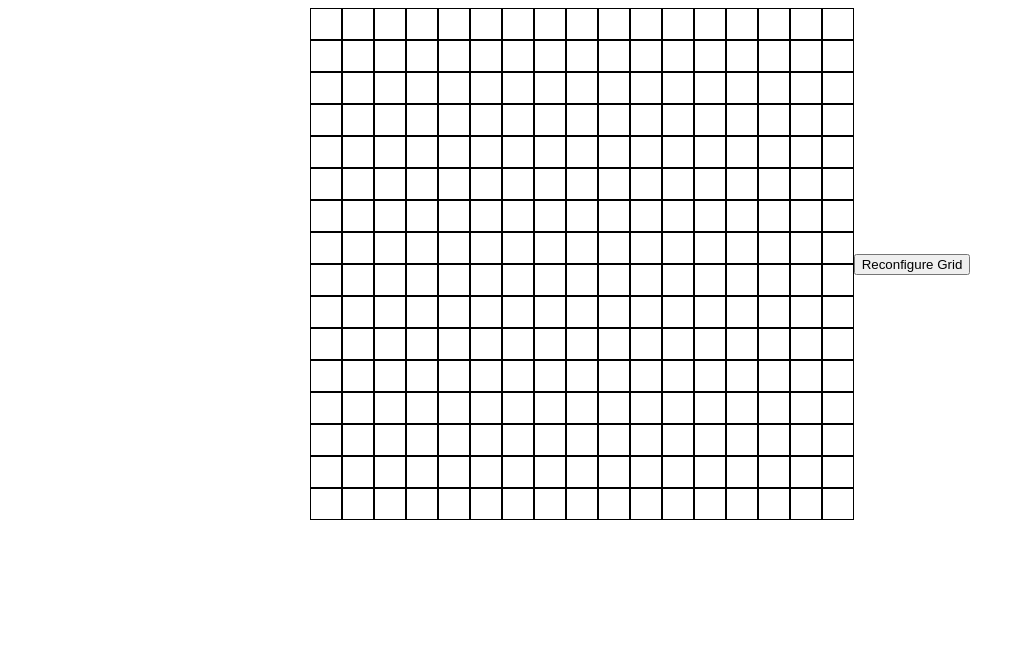
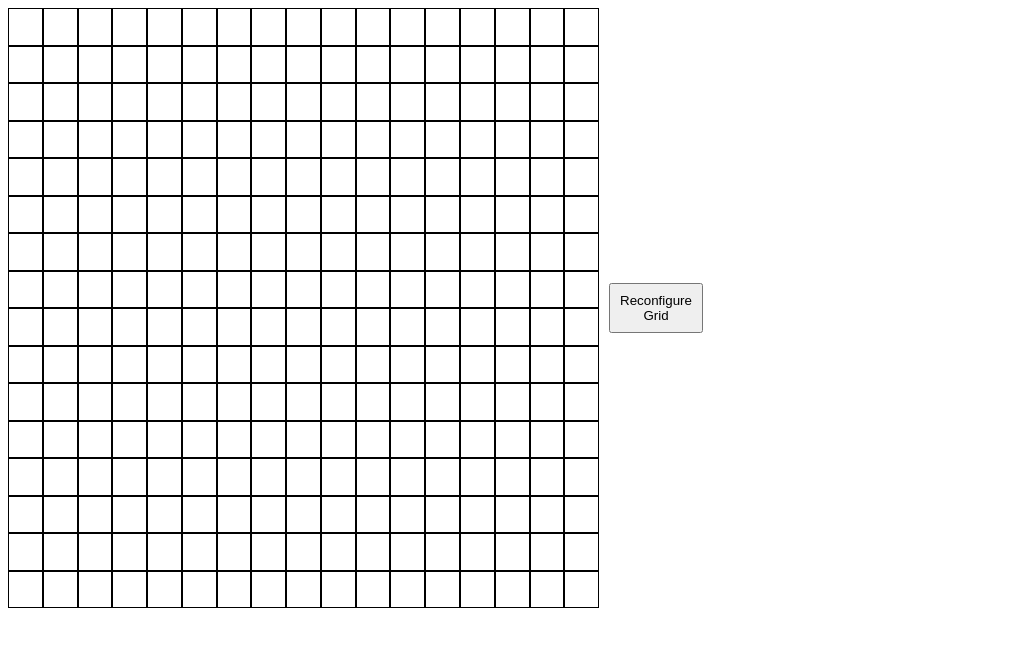
Before and after one commit to fatirali/Etch-a-Sketch, a plain HTML site: page index.html in a window 1280 px wide. Shown: the whole page, without its empty margins (0-1025 px from the left). Drawn offline with Linux system fonts and the light colour scheme.

Commit message:
Program complete. Resizing grid and hovering works well. The square are not exactly squares, but the naked eye cannot tell. Could not place button on the top, should have started laying out the sketch in the beginning and mapped out what html structure was required

```diff
--- a/etch.js
+++ b/etch.js
@@ -35,13 +35,16 @@ document.getElementById("body").appendChild(recon);
 // Change values of above container and box creators, i & j to input value
 // width and height of the body container should remain the same.. Use
 //               document.getElementById('div').setAttribute("style","width:500px");
-
+// Add in hover feature for all
 
 var reconBtn = document.querySelector("button");
 reconBtn.addEventListener("click", function () {
-
-  var gridSize = Number(prompt("How many number of grid square would you like per side(maximum 100)"));
-  console.log(typeof gridSize)
+  var gridSize = Number(
+    prompt(
+      "How many number of grid square would you like per side(maximum 100)"
+    )
+  );
+  console.log(typeof gridSize);
   if (gridSize <= 100) {
     mouseTargets.forEach(function (target) {
       target.remove();
@@ -49,13 +52,13 @@ reconBtn.addEventListener("click", function () {
     var colOfContainers = document.querySelectorAll(".main-grid");
     colOfContainers.forEach(function (container) {
       container.remove();
-    })
+    });
     for (let i = 0; i < gridSize; i++) {
       var cont = document.createElement("div");
       cont.id = "container";
       cont.classList = "main-grid";
       document.getElementById("body").appendChild(cont);
-      };
+    }
 
     var colOfContainers = document.querySelectorAll(".main-grid");
     colOfContainers.forEach(function (container) {
@@ -65,14 +68,17 @@ reconBtn.addEventListener("click", function () {
         div.classList = "square-div";
         container.appendChild(div);
       }
+      var mouseTargets = document.querySelectorAll("div");
+      mouseTargets.forEach(function (target) {
+        target.addEventListener("mouseover", () => {
+          target.setAttribute("style", "background-color:lightBlue;");
         });
-};
+      });
+    });
+  }
 });
 
-
-
-
-// ------- REDUNDENT-----
+// ------- REDUNDENT----------------------------------------------------------------------------
 
 // for each div-box element, create 15 more box in front of the row
 
--- a/style.css
+++ b/style.css
@@ -1,26 +1,36 @@
+button {
+    width: 100px;
+    height: 50px;
+    margin: 10px;
+}
 
 
-body {
+body{
     display: flex;
     flex-direction: row;
     align-items:center;
     justify-content:center;
-    /* height: 600px;
-    width: 600px;;  */
+    max-height: 600px;
+    max-width: 705px;
 }
 
-/* #container {
+#container {
     display: flex;
     flex-direction: column;
+    flex: auto;
     height:600px;
-    width: 45px;
-}    */
+    width: 37.5px;
+}
+
 .main-grid > * {
     display: flex;
+    flex:auto;
     border: 0.1px solid black;
     background-color: white;
     /* height: 100%;
     width: 100%; */
-    height: 30px;
-    width: 30px;
+    /* min-height: 100%; */
+    /* max-height: 100%; */
+    /* height: 30px;
+    width: 30px; */
 }
```
Also changed, not shown: index.html (+1 -0 lines). Lines whose indentation alone changed are shown as unchanged.
